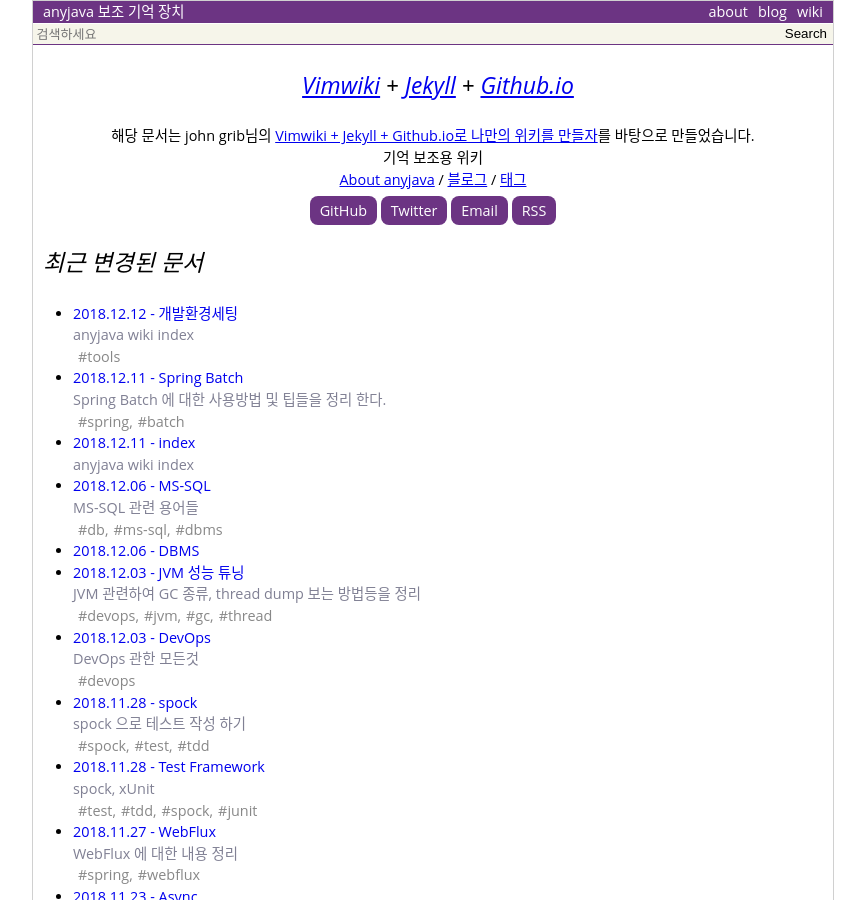
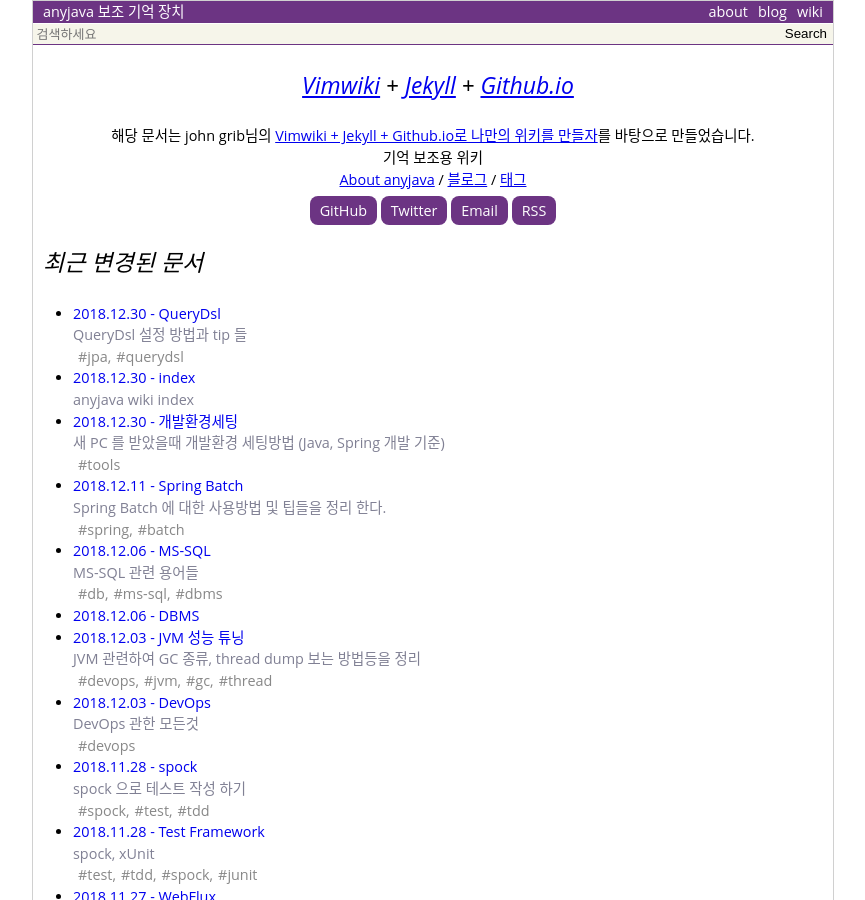
Before and after one commit to anyjava/anyjava.github.io, a Jekyll site: the page built from index.html, in a window 1280 px wide and 900 px high. Shown: the whole window, without its empty margins (207-1072 px from the left). Built offline with Jekyll 4.4.1, drawn with Linux system fonts in a browser that asks for light colours; some of the changed text lies outside the part shown.

Commit message:
new querydsl page

````diff
--- a/_data/pageMap.yml
+++ b/_data/pageMap.yml
@@ -45,7 +45,7 @@
     parent: index
     url: /wiki/DevOps
     updated: '2018-12-03 19:31:45 +0900'
-    children: [Docker, Jvm, Linux, 성능튜닝]
+    children: [Docker, Jvm, Linux, Linux, 성능튜닝]
 Docker:
     type: wiki
     title: Docker
@@ -68,7 +68,7 @@
     summary: 'anyjava wiki index'
     parent: null
     url: /wiki/index
-    updated: '2018-12-11 21:08:18 +0900'
+    updated: '2018-12-30 18:41:09 +0900'
     children: []
 Interface:
     type: wiki
@@ -101,7 +101,7 @@
     parent: Spring
     url: /wiki/JPA
     updated: '2018-09-11 23:54:39 +0900'
-    children: []
+    children: [QueryDsl]
 Jvm:
     type: wiki
     title: 'JVM 성능 튜닝'
@@ -149,6 +149,14 @@
     parent: Java
     url: /wiki/PostContrunct
     updated: '2018-09-18 20:13:23 +0900'
+    children: []
+QueryDsl:
+    type: wiki
+    title: QueryDsl
+    summary: 'QueryDsl 설정 방법과 tip 들'
+    parent: JPA
+    url: /wiki/QueryDsl
+    updated: '2018-12-30 19:50:22 +0900'
     children: []
 SecureCoding:
     type: wiki
@@ -225,10 +233,10 @@
 개발환경세팅:
     type: wiki
     title: 개발환경세팅
-    summary: 'anyjava wiki index'
+    summary: '새 PC 를 받았을때 개발환경 세팅방법 (Java, Spring 개발 기준)'
     parent: index
     url: /wiki/개발환경세팅
-    updated: '2018-11-01 01:46:51 +0900'
+    updated: '2018-12-30 18:40:49 +0900'
     children: []
 기본적인내용:
     type: wiki
--- a/_data/tagList.yml
+++ b/_data/tagList.yml
@@ -13,9 +13,10 @@
 - interface
 - jackson
 - java
+- 'Java,'
 - 'java,'
-- 'Java,'
 - jpa
+- 'jpa,'
 - 'json,'
 - junit
 - 'jvm,'
@@ -23,6 +24,7 @@
 - 'ms-sql,'
 - 'oop,'
 - optional
+- querydsl
 - secure
 - 'secure,'
 - slf4j
--- a/_data/tagMap.yml
+++ b/_data/tagMap.yml
@@ -49,6 +49,7 @@
     - {fileName: Jvm}
 linux:
     - {fileName: Linux}
+    - {fileName: Linux}
 slf4j:
     - {fileName: Logging}
 'db,':
@@ -63,6 +64,10 @@
     - {fileName: Optional}
 annoatation:
     - {fileName: PostContrunct}
+'jpa,':
+    - {fileName: QueryDsl}
+querydsl:
+    - {fileName: QueryDsl}
 secure:
     - {fileName: SecureCoding}
 'spock,':
--- /dev/null
+++ b/_wiki/QueryDsl.md
@@ -0,0 +1,75 @@
+---
+layout  : wiki
+title   : QueryDsl
+summary : QueryDsl 설정 방법과 tip 들
+date    : 2018-12-30 18:41:09 +0900
+updated : 2018-12-30 19:50:22 +0900
+tags    : jpa, querydsl
+toc     : true
+public  : true
+parent  : JPA
+latex   : false
+adsense : true
+---
+* TOC
+{:toc}
+
+## Gradle 설정방법
+
+* gradle plugin 추가
+
+```
+buildscript {
+  repositories {
+    maven {
+      url "https://plugins.gradle.org/m2/" }
+  }
+  dependencies {
+    classpath "gradle.plugin.com.ewerk.gradle.plugins:querydsl-plugin:1.0.10"
+  }
+}
+
+apply plugin: "com.ewerk.gradle.plugins.querydsl"
+```
+
+* querydsl 의 QEntity 생성 폴더 변경
+
+```
+compile "com.querydsl:querydsl-jpa:$queryDslVersion"
+
+
+ext {
+    querydslSrcDir = 'src/main/generated'
+}
+
+
+querydsl {
+    library = "com.querydsl:querydsl-apt"
+    jpa = true
+    querydslSourcesDir = querydslSrcDir
+}
+
+sourceSets {
+    main {
+        java {
+            srcDirs += file(querydslSrcDir)
+        }
+    }
+}
+
+idea {
+    module {
+        generatedSourceDirs += file(querydslSrcDir)	// just hint
+    }
+}
+```
+
+## trouble shooting
+
+* compileQueryDsl 단계에서 계속 annotation 들을 찾을수 없다면서 에러가 발생할때,
+	* 에러메시지: `error: package org.springframework.boot does not exist`
+	* 조치방법: 혹시 **Spring Initializr** 를 통해서 프로젝트를 생성했다면, `compile('org.springframework.boot:spring-boot-starter-data-jpa')`가 compile 이 아니고 `implementation` 으로 되어 있진 않은지 확인해 보길 바란다.
+
+## 참고자료
+
+* [com.ewerk.gradle.plugins.querydsl](https://plugins.gradle.org/plugin/com.ewerk.gradle.plugins.querydsl)
--- a/_wiki/index.md
+++ b/_wiki/index.md
@@ -3,7 +3,7 @@
 title   : index
 summary : anyjava wiki index
 date    : 2018-08-15 19:41:36 +0900
-updated : 2018-12-11 21:08:18 +0900
+updated : 2018-12-30 18:41:09 +0900
 tags    :
 toc     : true
 public  : true
@@ -24,6 +24,7 @@
 	* [[기본적인내용]]
 	* [[Spring_Boot_Actuator]]
 	* [[JPA]]
+		* [[QueryDsl]]
 	* [[BeanScope]]
 	* [[Bean_Validation]]
 	* [[Async]]
````
Also changed, not shown: _wiki/개발환경세팅.md (+2 -2 lines).
